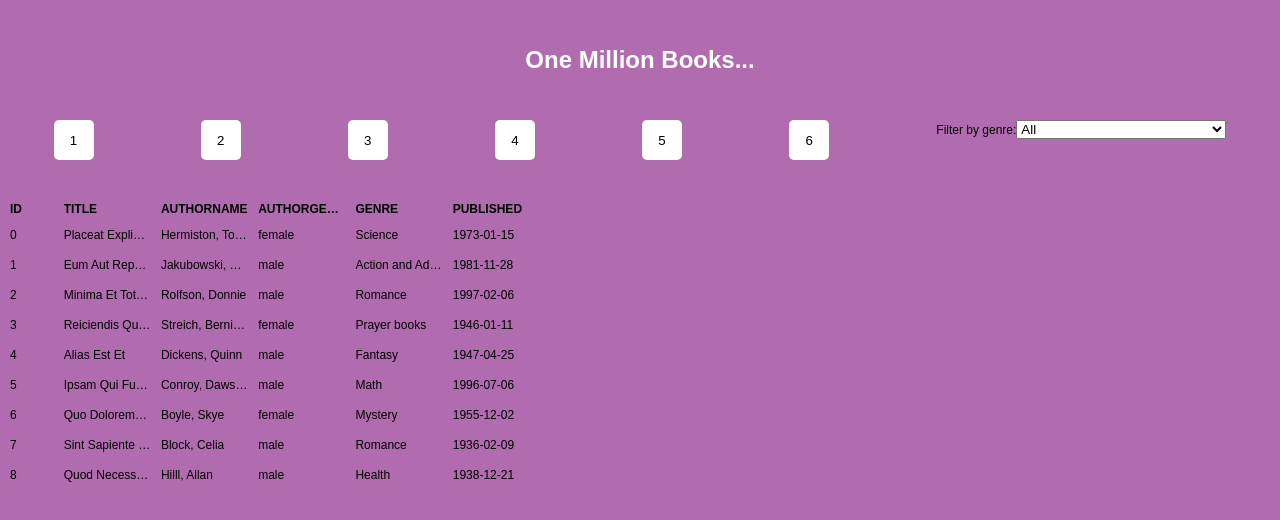
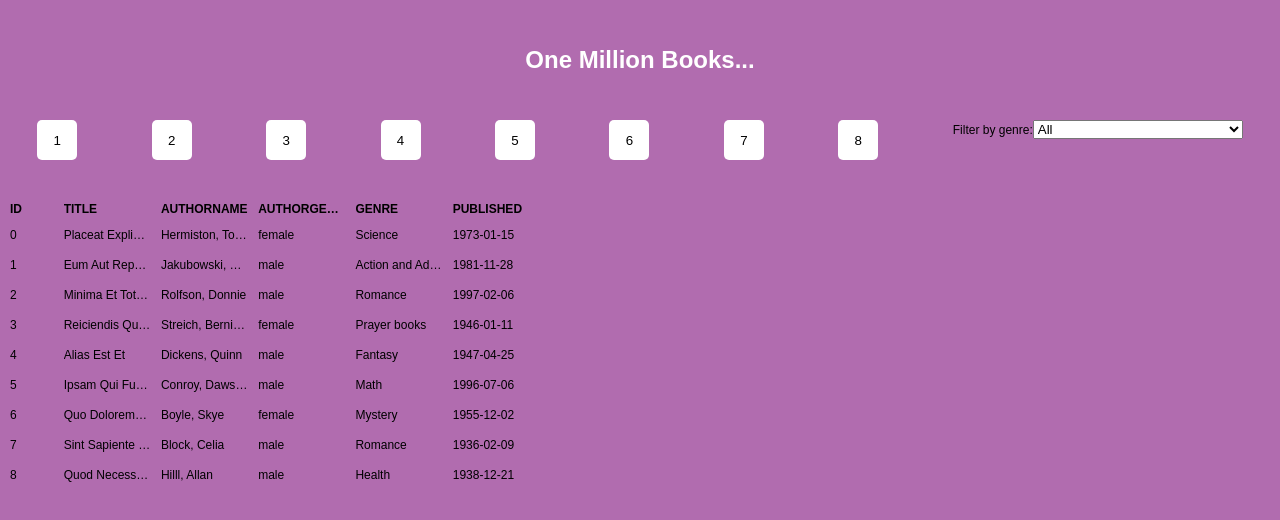
Before and after one commit to melanienolan/one-million-books, a React (Create React App) app: page / in a window 1280 px wide. Both pictures are taken after a click on the button 640 px from the left and 186 px from the top of the page. Shown: the top 520 px of the page. Built offline with nearby package versions, Linux system fonts and the light colour scheme.

Commit message:
allow sort by id number

```diff
--- a/src/App.js
+++ b/src/App.js
@@ -72,7 +72,7 @@ class App extends Component {
       books
     });
   }
-  sortBooks(type, dir) {
+  sortBooks(type = '', dir) {
     let { books } = this.state;
     books = dir
       ? books.slice().sort((a, b) => {
@@ -84,6 +84,8 @@ class App extends Component {
           }
           if (type === 'date') {
             return a.published < b.published ? -1 : 1;
+          } else {
+            return a.id < b.id ? -1 : 1;
           }
         })
       : books.slice().sort((a, b) => {
@@ -95,6 +97,8 @@ class App extends Component {
           }
           if (type === 'date') {
             return a.published > b.published ? -1 : 1;
+          } else {
+            return a.id > b.id ? -1 : 1;
           }
         });
     this.setState({
@@ -144,6 +148,8 @@ class App extends Component {
                   <button onClick={() => this.sortBooks('author', 0)}>4</button>
                   <button onClick={() => this.sortBooks('date', 1)}>5</button>
                   <button onClick={() => this.sortBooks('date', 0)}>6</button>
+                  <button onClick={() => this.sortBooks('', 1)}>7</button>
+                  <button onClick={() => this.sortBooks('', 0)}>8</button>
                   <Filter
                     genres={this.state.genres}
                     selectedGenre={this.state.selectedGenre}
```
